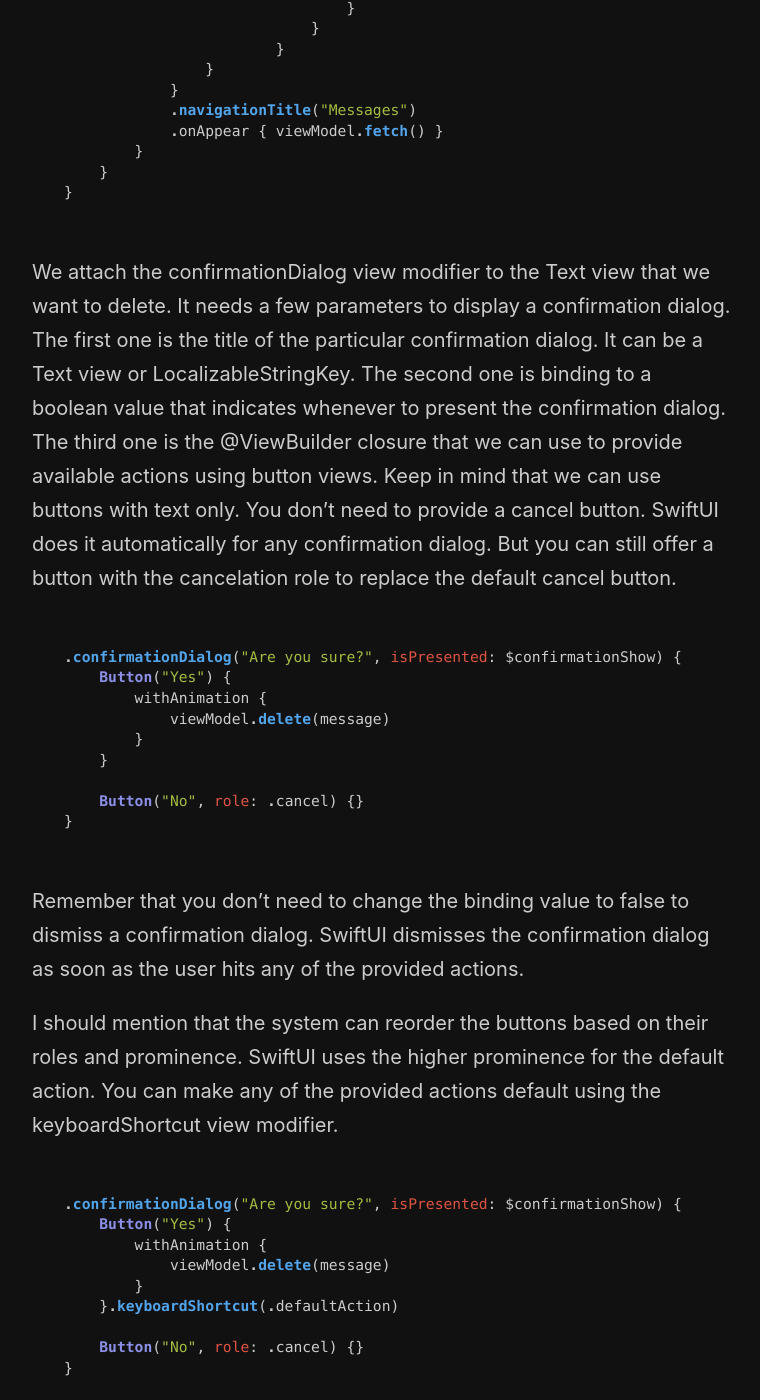
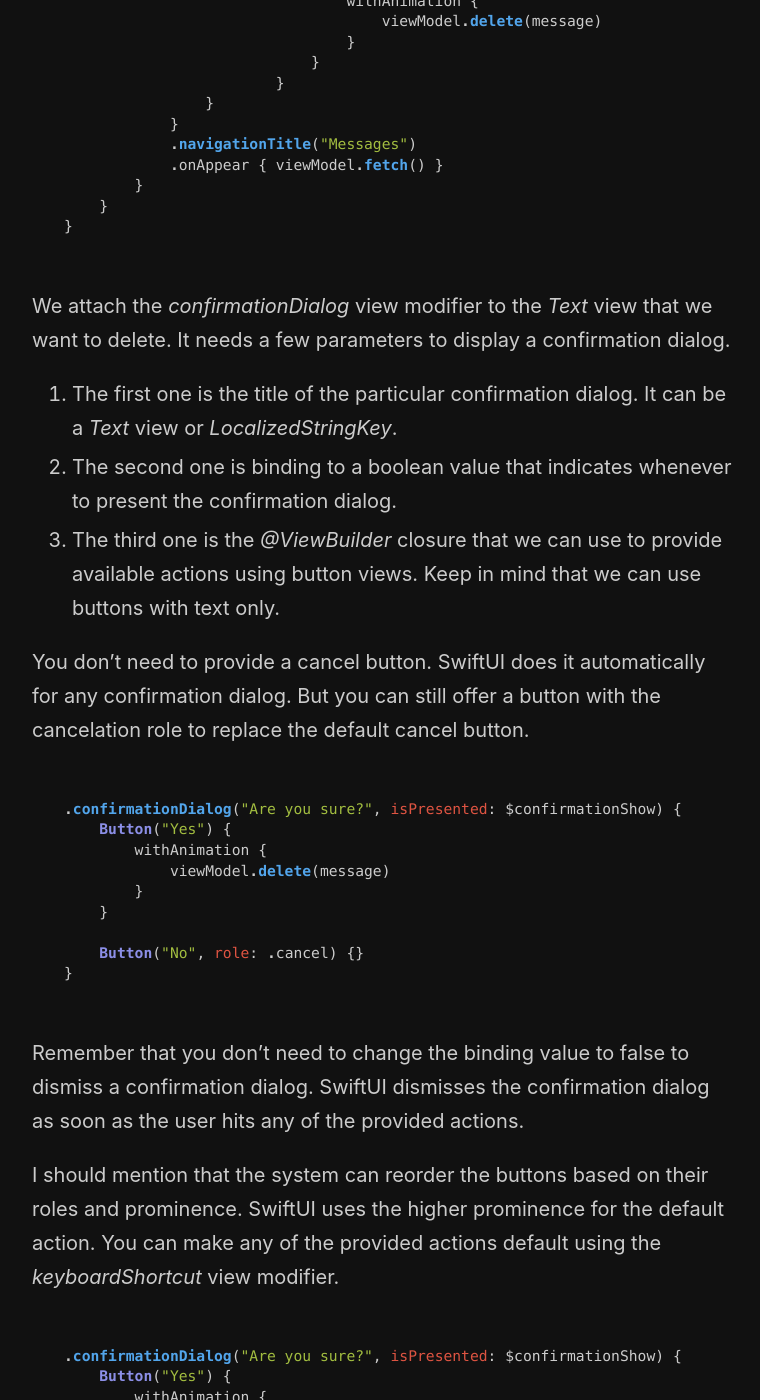
Before and after one commit to mecid/mecid.github.io, a Jekyll site: the page built from _posts/2021-07-28-confirmation-dialogs-in-swiftui.md, in a window 1280 px wide and 1400 px high, scrolled down 2011 px. Shown: the whole window, without its empty margins (258-1018 px from the left). Built offline with Jekyll 4.4.1, drawn with Linux system fonts in a browser that asks for light colours; some of the changed text lies outside the part shown.

Commit message:
confirmation dialog post formatted

````diff
--- a/_posts/2021-07-28-confirmation-dialogs-in-swiftui.md
+++ b/_posts/2021-07-28-confirmation-dialogs-in-swiftui.md
@@ -4,7 +4,7 @@ layout: post
 category: Mastering SwiftUI views
 ---
 
-SwiftUI Release 3 brings a few new generic view modifiers that allow us to handle semantically similar operations for different views in the very same way. One of these view modifiers is onSubmit, which we can use to manage both forms and search fields. This week we will talk about another new view modifier that SwiftUI provides us to display confirmation dialogs.
+SwiftUI Release 3 brings a few new generic view modifiers that allow us to handle semantically similar operations for different views in the very same way. One of these view modifiers is *onSubmit*, which we can use to manage both forms and search fields. This week we will talk about another new view modifier that SwiftUI provides us to display confirmation dialogs.
 
 {% include friends.html %}
 
@@ -40,7 +40,7 @@ struct ContentView: View {
 }
 ```
 
-As you can see in the example above, we have a screen showing a list of messages from the view model. We use swipe actions to provide actions related to a list item. In our case, we display a destructive button that deletes the message as soon as you hit it. Let's take a look at how we can show confirmation dialog using the new confirmationDialog view modifier.
+As you can see in the example above, we have a screen showing a list of messages from the view model. We use swipe actions to provide actions related to a list item. In our case, we display a destructive button that deletes the message as soon as you hit it. Let's take a look at how we can show confirmation dialog using the new *confirmationDialog* view modifier.
 
 ```swift
 struct ContentView: View {
@@ -79,10 +79,11 @@ struct ContentView: View {
 }
 ```
 
-We attach the confirmationDialog view modifier to the Text view that we want to delete. It needs a few parameters to display a confirmation dialog.
-The first one is the title of the particular confirmation dialog. It can be a Text view or LocalizableStringKey.
-The second one is binding to a boolean value that indicates whenever to present the confirmation dialog.
-The third one is the @ViewBuilder closure that we can use to provide available actions using button views. Keep in mind that we can use buttons with text only.
+We attach the *confirmationDialog* view modifier to the *Text* view that we want to delete. It needs a few parameters to display a confirmation dialog.
+1. The first one is the title of the particular confirmation dialog. It can be a *Text* view or *LocalizedStringKey*.
+2. The second one is binding to a boolean value that indicates whenever to present the confirmation dialog.
+3. The third one is the *@ViewBuilder* closure that we can use to provide available actions using button views. Keep in mind that we can use buttons with text only.
+
 You don't need to provide a cancel button. SwiftUI does it automatically for any confirmation dialog. But you can still offer a button with the cancelation role to replace the default cancel button.
 
 ```swift
@@ -99,7 +100,7 @@ You don't need to provide a cancel button. SwiftUI does it automatically for any
 
 Remember that you don't need to change the binding value to false to dismiss a confirmation dialog. SwiftUI dismisses the confirmation dialog as soon as the user hits any of the provided actions.
 
-I should mention that the system can reorder the buttons based on their roles and prominence. SwiftUI uses the higher prominence for the default action. You can make any of the provided actions default using the keyboardShortcut view modifier.
+I should mention that the system can reorder the buttons based on their roles and prominence. SwiftUI uses the higher prominence for the default action. You can make any of the provided actions default using the *keyboardShortcut* view modifier.
 
 ```swift
 .confirmationDialog("Are you sure?", isPresented: $confirmationShow) {
@@ -115,7 +116,7 @@ I should mention that the system can reorder the buttons based on their roles an
 
 SwiftUI handles different environments gracefully and displays confirmation dialog as a popover when runs in regular size classes and as an action sheet in compact size classes.
 
-The confirmationDialog view modifier also provides us a way to control the title visibility of the presented dialog. The titleVisibility parameter accepts an instance of Visibility enum with the following values: automatic, visible, and hidden.
+The *confirmationDialog* view modifier also provides us a way to control the title visibility of the presented dialog. The *titleVisibility* parameter accepts an instance of *Visibility* enum with the following values: *automatic, visible, and hidden*.
 
 ```swift
 .confirmationDialog(
@@ -133,7 +134,7 @@ The confirmationDialog view modifier also provides us a way to control the title
 }
 ```
 
-We can also provide an additional message under the title using a message parameter that accepts another @ViewBuilder closure to build a view displaying a custom message.
+We can also provide an additional message under the title using a message parameter that accepts another *@ViewBuilder* closure to build a view displaying a custom message.
 
 ```swift
 .confirmationDialog(
@@ -153,7 +154,7 @@ We can also provide an additional message under the title using a message parame
 }
 ```
 
-The confrimationDialog view modifier allows us to provide optional data to pass into @ViewBuilder closures both for message and actions.
+The *confrimationDialog* view modifier allows us to provide optional data to pass into *@ViewBuilder* closures both for message and actions.
 
 ```swift
 .confirmationDialog(
@@ -174,4 +175,4 @@ The confrimationDialog view modifier allows us to provide optional data to pass
 }
 ```
 
-I love the new confirmationDialog view modifier and the level of flexibility it provides to customize the user experience in our apps.
+I love the new *confirmationDialog* view modifier and the level of flexibility it provides to customize the user experience in our apps.
````
